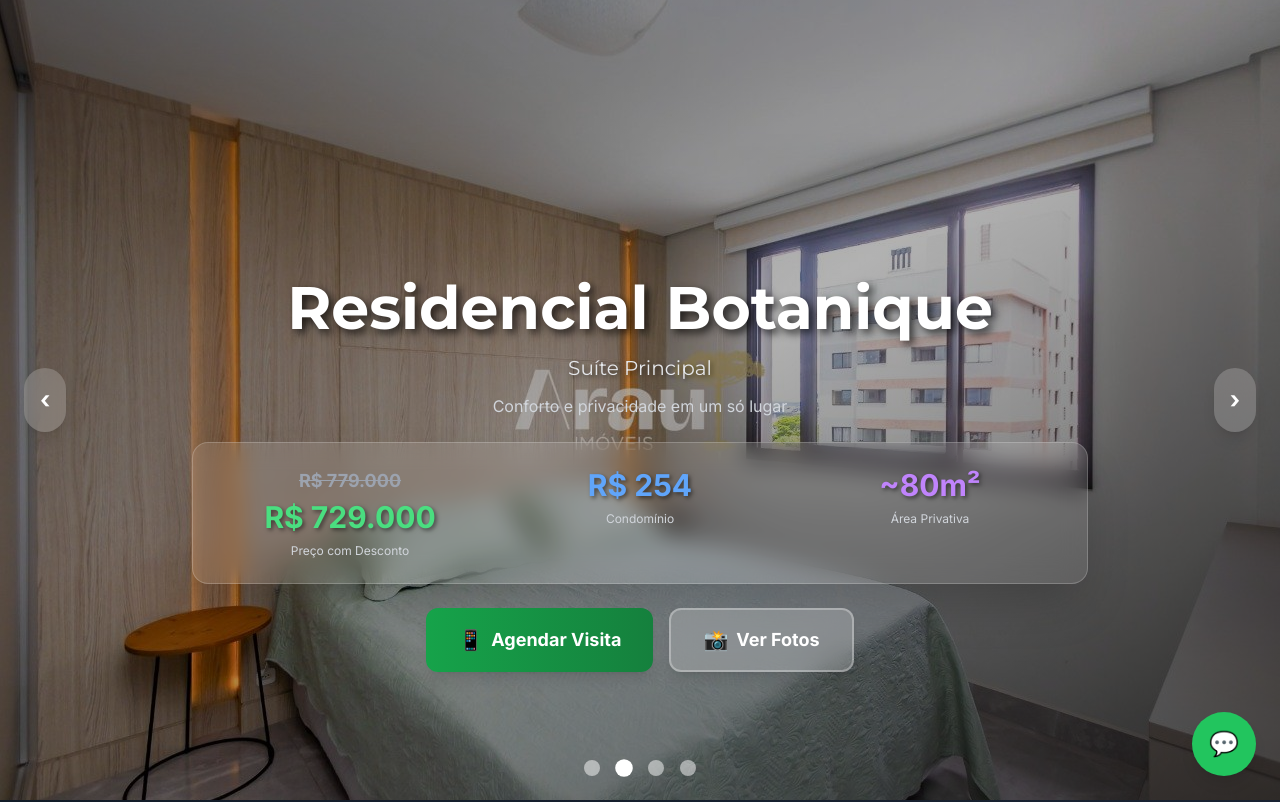
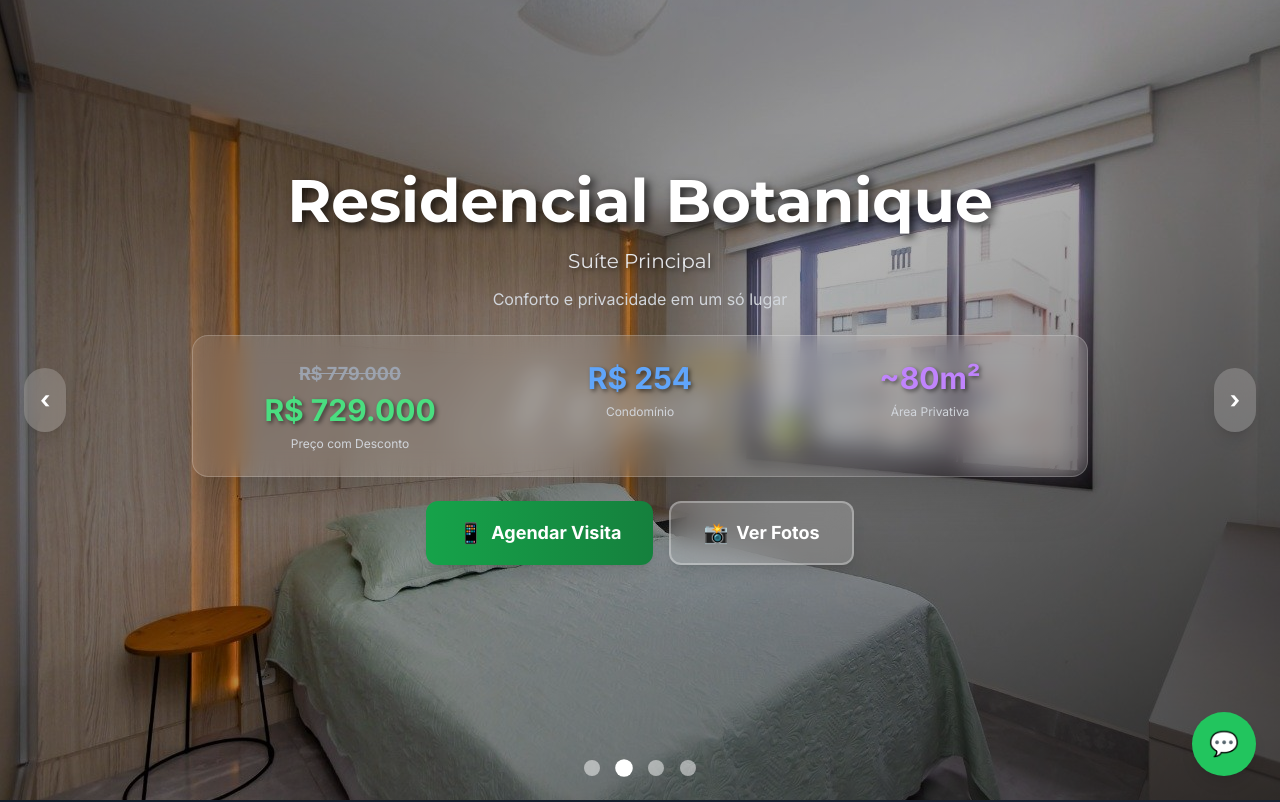
Before and after one commit to mbxagency/apbotanique, a Next.js app: page / in a window 1280 px wide. Shown: the top 802 px of the page. Built offline with nearby package versions, Linux system fonts and the light colour scheme.

Commit message:
fix: fixed video

```diff
--- a/src/components/sections/Hero.tsx
+++ b/src/components/sections/Hero.tsx
@@ -70,7 +70,7 @@ export default function Hero () {
         ))}
 
         {/* Overlay com Informações */}
-        <div className="absolute inset-0 flex flex-col justify-end pb-20 sm:pb-24 md:pb-32 z-10 px-4">
+        <div className="absolute inset-0 flex flex-col justify-center pb-8 sm:pb-12 md:pb-16 z-10 px-4">
           <div className="text-center text-white w-full max-w-4xl mx-auto">
             <h1 className="text-2xl sm:text-3xl md:text-4xl lg:text-5xl xl:text-6xl font-bold mb-3 sm:mb-4 font-heading text-shadow-lg leading-tight">
               Residencial Botanique
```
